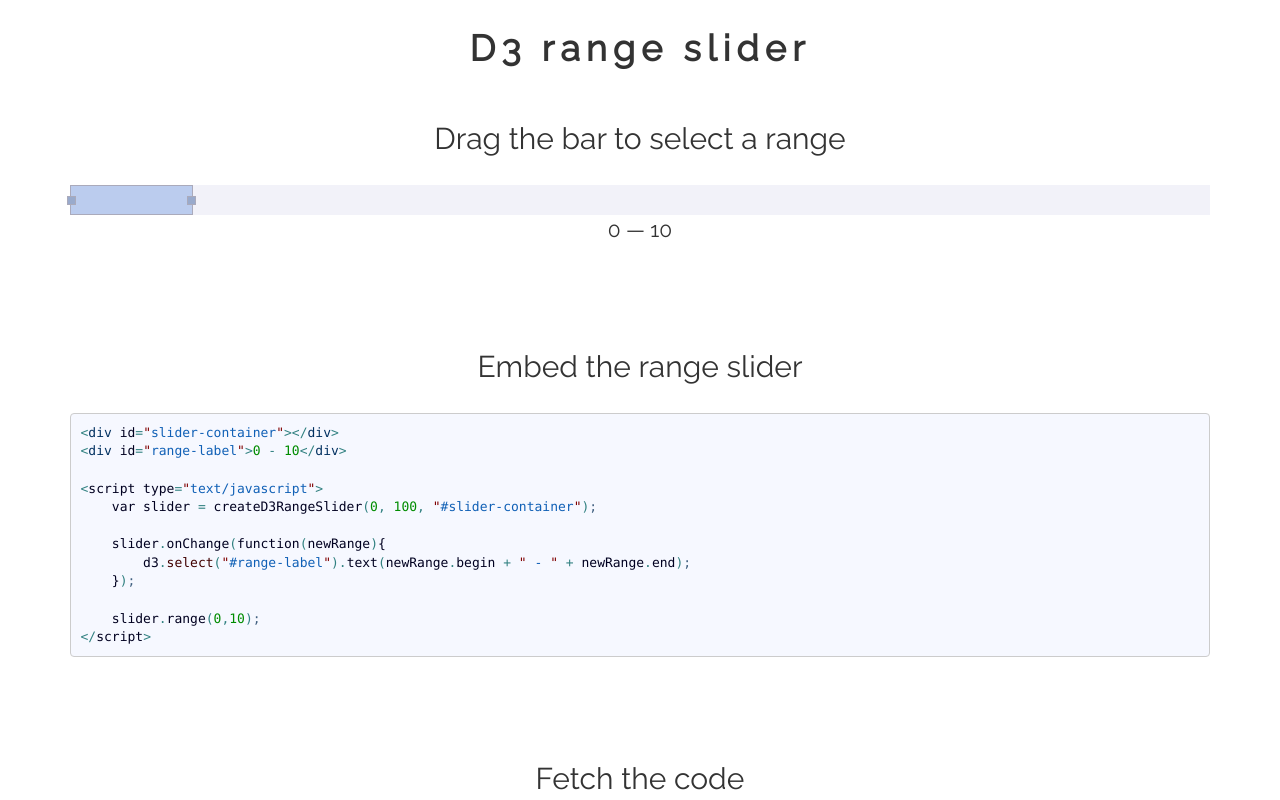
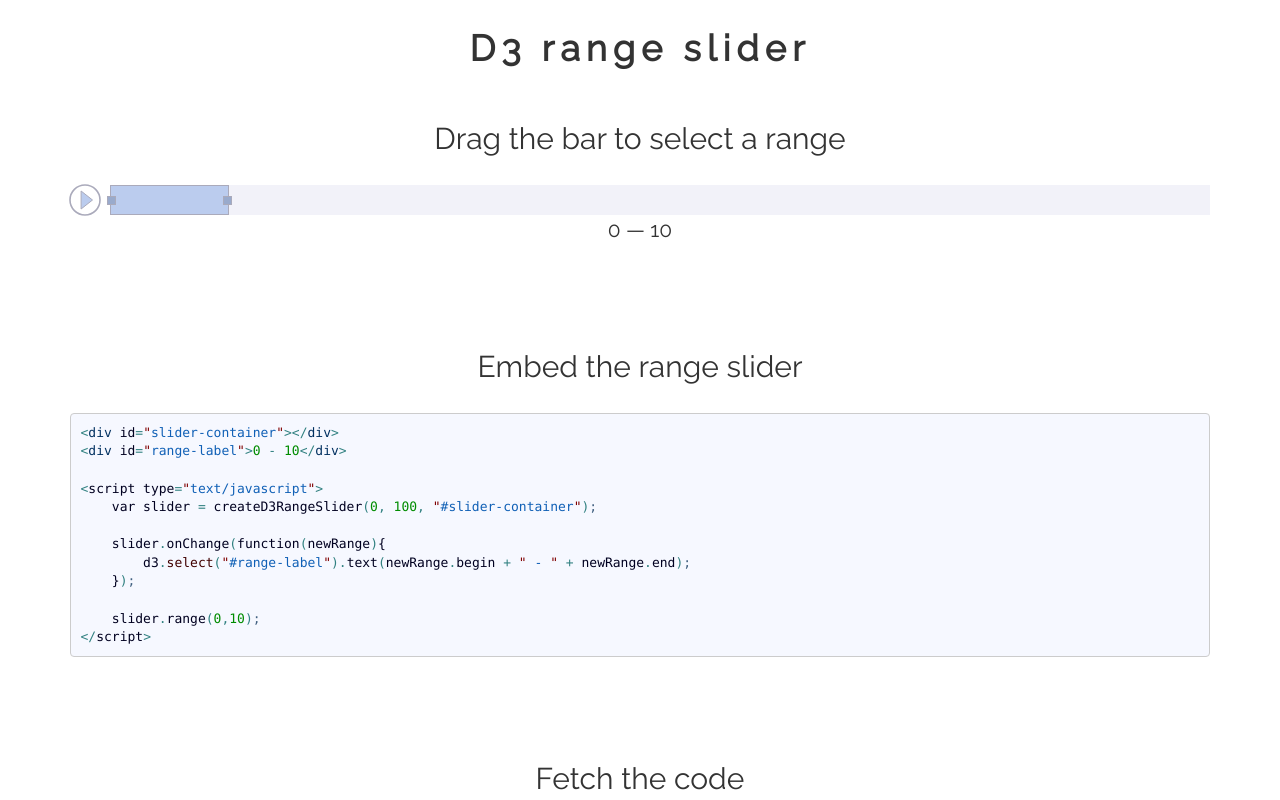
Before and after one commit to RasmusFonseca/d3RangeSlider, a plain HTML site: page index.html in a window 1280 px wide. Shown: the top 800 px of the page. Drawn offline with nearby package versions, Linux system fonts and the light colour scheme.

Commit message:
Temporarily adding play button to slider

```diff
--- a/index.html
+++ b/index.html
@@ -71,7 +71,7 @@
         <div id="range-label"></div>
 
         <script type="text/javascript">
-            var slider = createD3RangeSlider(0, 100, "#container");
+            var slider = createD3RangeSlider(0, 100, "#container", true);
 
             slider.onChange(function(newRange){
                 d3.select("#range-label").html(newRange.begin + " &mdash; " + newRange.end);
```
